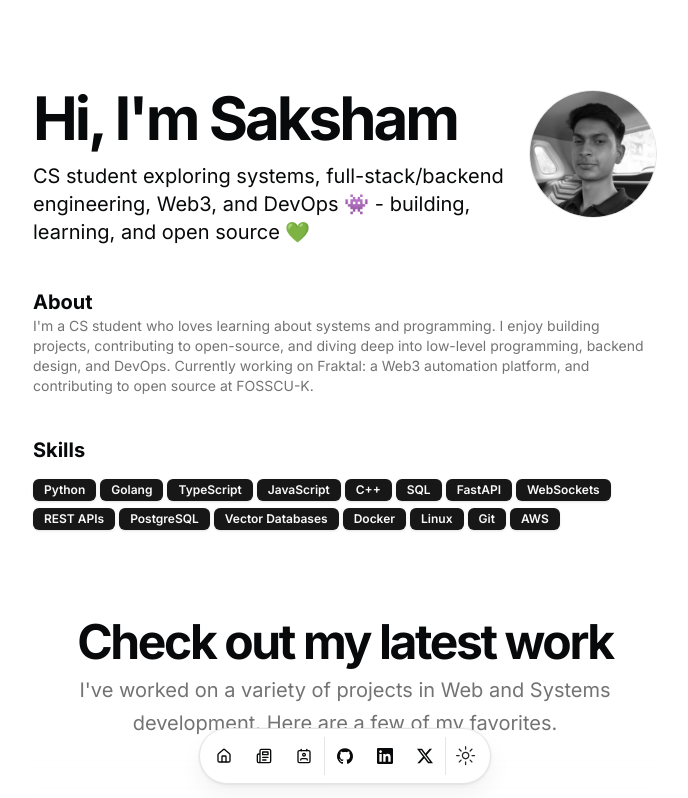
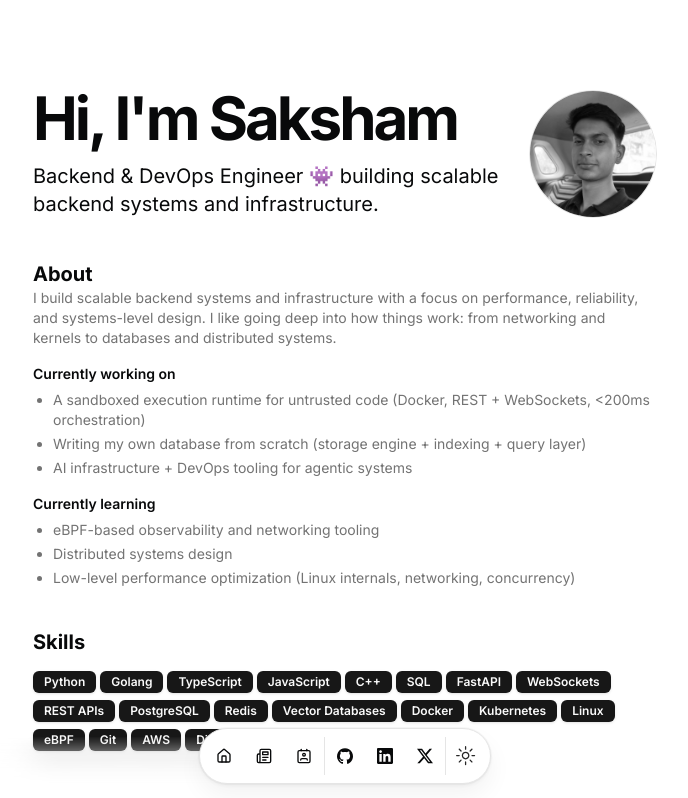
Before and after one commit to sakkshm/portfolio, a Next.js app: page / in a window 1280 px wide. Shown: the top 798 px of the page, without its empty margins (295-983 px from the left). Built offline with nearby package versions, Linux system fonts and the light colour scheme.

Commit message:
Update bio, add current work/learning and skills

```diff
--- a/src/app/page.tsx
+++ b/src/app/page.tsx
@@ -47,6 +47,28 @@ export default function Page() {
           <Markdown className="prose max-w-full text-pretty font-sans text-sm text-muted-foreground dark:prose-invert">
             {DATA.summary}
           </Markdown>
+          <div className="mt-4 space-y-4 text-sm text-muted-foreground">
+            <div>
+              <p className="font-semibold text-foreground">
+                Currently working on
+              </p>
+              <ul className="mt-1.5 list-disc space-y-1 pl-5">
+                {DATA.currentlyWorking.map((item) => (
+                  <li key={item}>{item}</li>
+                ))}
+              </ul>
+            </div>
+            <div>
+              <p className="font-semibold text-foreground">
+                Currently learning
+              </p>
+              <ul className="mt-1.5 list-disc space-y-1 pl-5">
+                {DATA.currentlyLearning.map((item) => (
+                  <li key={item}>{item}</li>
+                ))}
+              </ul>
+            </div>
+          </div>
         </BlurFade>
       </section>
       <section id="skills">
--- a/src/data/resume.tsx
+++ b/src/data/resume.tsx
@@ -8,9 +8,9 @@ export const DATA = {
   location: "New Delhi, IN",
   locationLink: "https://www.google.com/maps/place/new-delhi",
   description:
-    "CS student exploring systems, full-stack/backend engineering, Web3, and DevOps 👾 - building, learning, and open source 💚",
+    "Backend & DevOps Engineer 👾 building scalable backend systems and infrastructure.",
   summary:
-    "I'm a CS student who loves learning about systems and programming. I enjoy building projects, contributing to open-source, and diving deep into low-level programming, backend design, and DevOps. Currently working on Fraktal: a Web3 automation platform, and contributing to open source at FOSSCU-K.",
+    "I build scalable backend systems and infrastructure with a focus on performance, reliability, and systems-level design. I like going deep into how things work: from networking and kernels to databases and distributed systems.",
   avatarUrl: "/profile.jpg",
   skills: [
     "Python",
@@ -23,11 +23,26 @@ export const DATA = {
     "WebSockets",
     "REST APIs",
     "PostgreSQL",
+    "Redis",
     "Vector Databases",
     "Docker",
+    "Kubernetes",
     "Linux",
+    "eBPF",
     "Git",
     "AWS",
+    "Distributed Systems",
+    "System Design",
+  ],
+  currentlyWorking: [
+    "A sandboxed execution runtime for untrusted code (Docker, REST + WebSockets, <200ms orchestration)",
+    "Writing my own database from scratch (storage engine + indexing + query layer)",
+    "AI infrastructure + DevOps tooling for agentic systems",
+  ],
+  currentlyLearning: [
+    "eBPF-based observability and networking tooling",
+    "Distributed systems design",
+    "Low-level performance optimization (Linux internals, networking, concurrency)",
   ],
   navbar: [
     { href: "/", icon: HomeIcon, label: "Home" },
```
